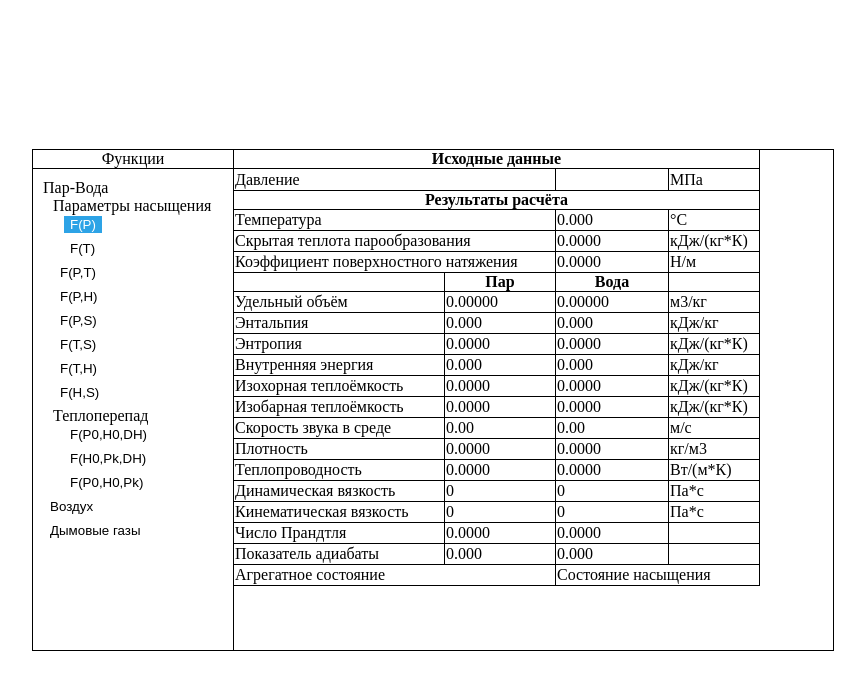
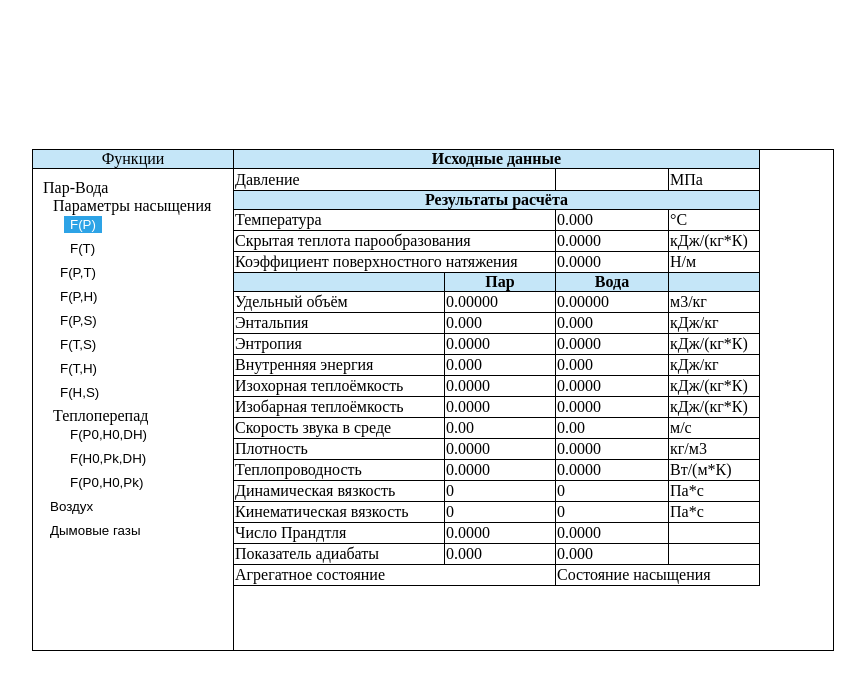
Before and after one commit to aleksey-ilin/ENEKcalc, a React app: page / in a window 1280 px wide. Both pictures are taken after a click on the button "F(P)". Shown: the top 690 px of the page, without its empty margins (207-1072 px from the left). Built offline with nearby package versions, Linux system fonts and the light colour scheme.

Commit message:
fix styles FP, Functions

```diff
--- a/src/components/FP.jsx
+++ b/src/components/FP.jsx
@@ -10,14 +10,14 @@ const FP = () => {
       <table>
         <tbody>
           <tr>
-            <th colSpan="4">Исходные данные</th>
+            <th colSpan="4" className={styles.headline}>Исходные данные</th>
           </tr>
           <tr>
             <td colSpan="2">Давление</td>
-            <td><input onChange={handleChange} type="number" step="0.05" /></td>
+            <td><input onChange={handleChange} type="number" step="0.01" /></td>
             <td>МПа</td>
           </tr>
-          <tr><th colSpan="4">Результаты расчёта</th></tr>
+          <tr><th colSpan="4" className={styles.headline}>Результаты расчёта</th></tr>
           <tr>
             <td colSpan="2">Температура</td>
             <td>{(P * 100 / 0.1).toFixed(3)}</td>
@@ -33,7 +33,7 @@ const FP = () => {
             <td>{(P * 0.06 / 0.1).toFixed(4)}</td>
             <td>Н/м</td>
           </tr>
-          <tr>
+          <tr className={styles.headline}>
             <th className={styles.one}>{}</th>
             <th className={styles.two}>Пар</th>
             <th className={styles.three}>Вода</th>
--- a/src/components/FP.scss
+++ b/src/components/FP.scss
@@ -28,5 +28,8 @@
       line-height: 18px;
       padding: 0;
     }
+    .headline {
+      background-color: #c5e6f8;
+    }
   }
 }
--- a/src/components/Functions.scss
+++ b/src/components/Functions.scss
@@ -10,6 +10,7 @@
     box-sizing: border-box;
     border-bottom: 1px solid #000;
     height: 20px;
+    background-color: #c5e6f8;
   }
 
   .container{
```
